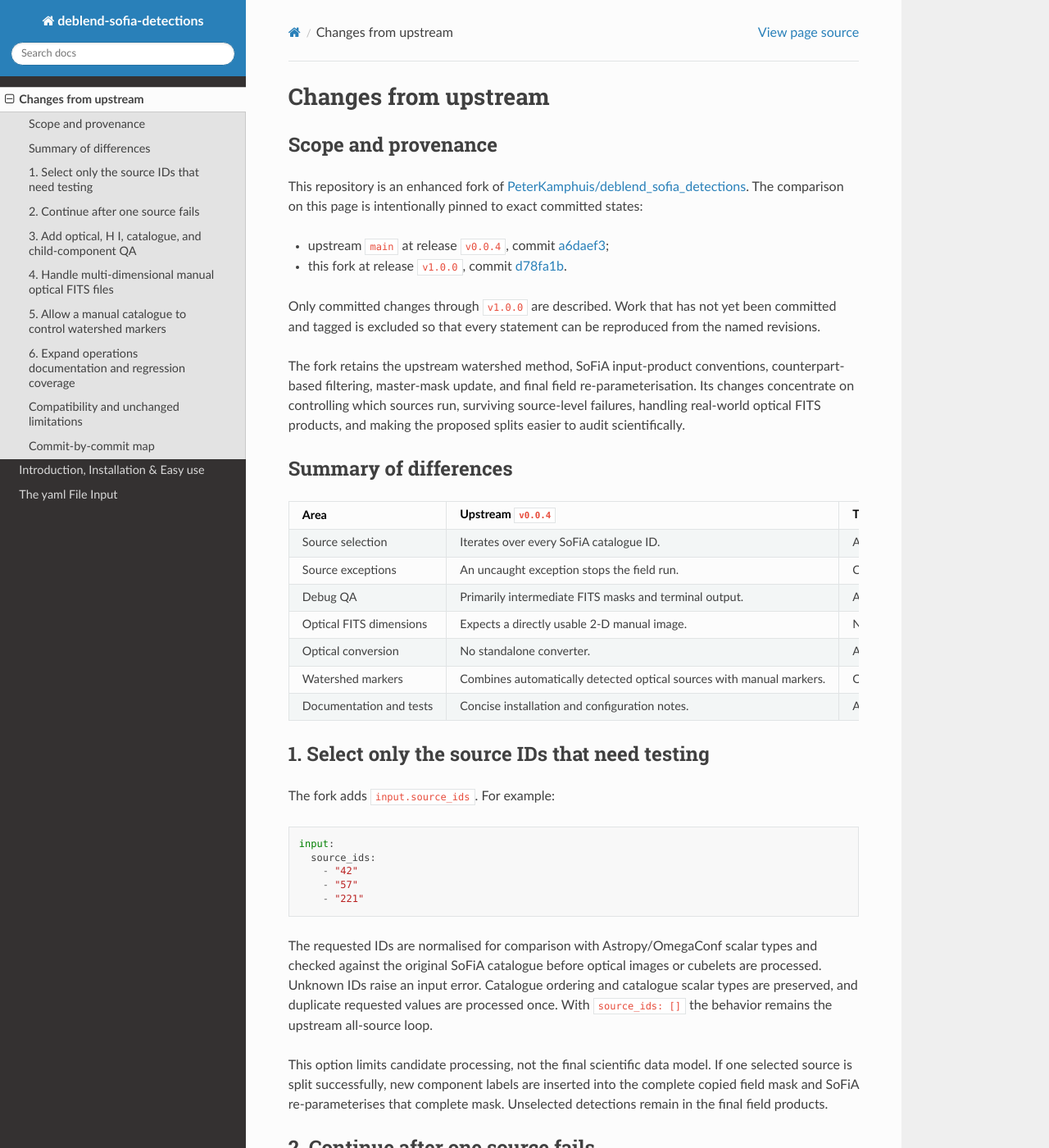
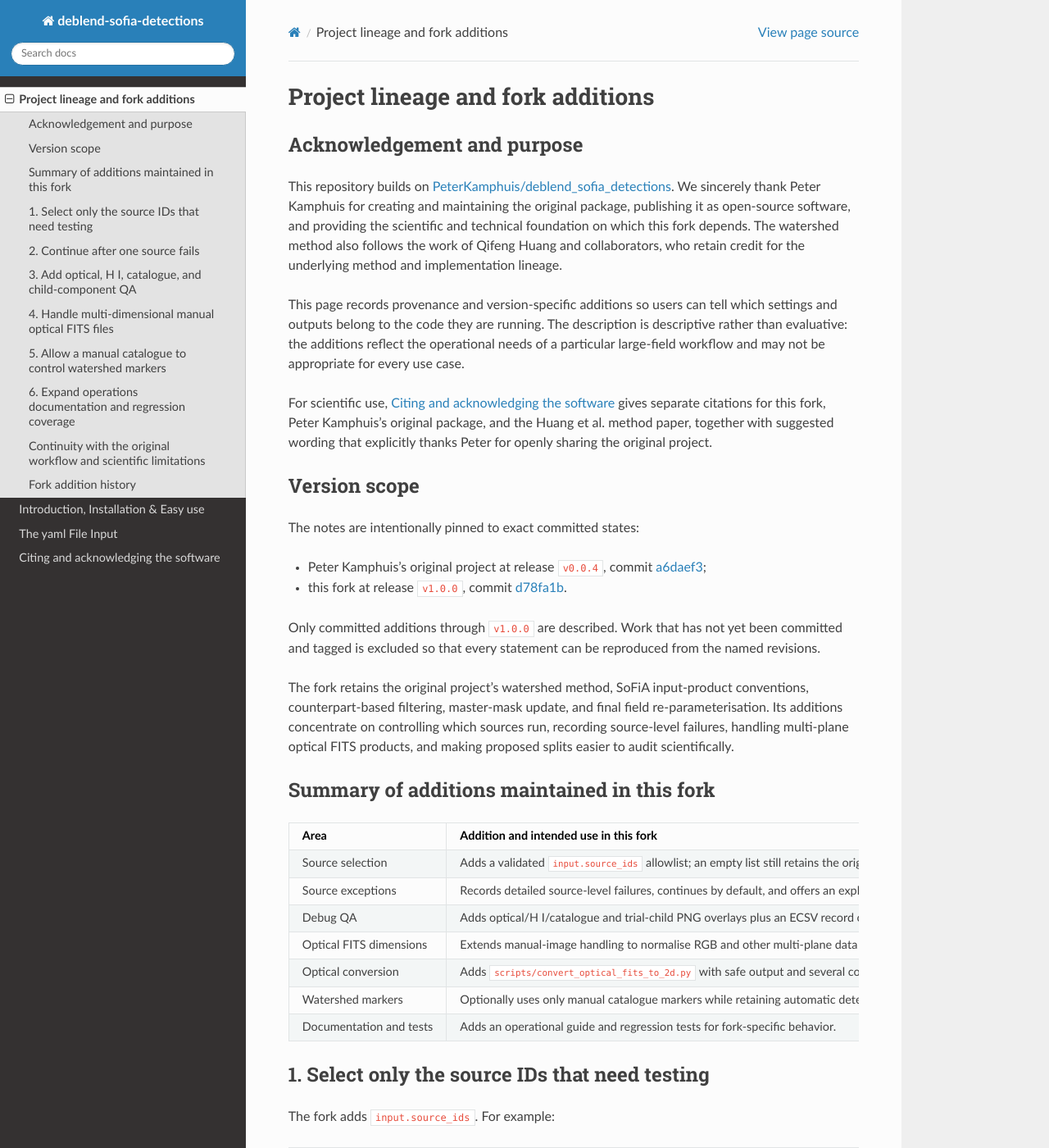
Before and after one commit to PeterKamphuis/deblend_sofia_detections, a Sphinx documentation site: the page built from docs/source/Fork_Differences.rst, in a window 1280 px wide and 1400 px high. Shown: the whole window at 82% size. Built offline with Sphinx 7.4.7 and the Read the Docs theme 3.1.0, drawn with Linux system fonts in a browser that asks for light colours; pages that are not in the unit, such as notebooks, are missing from menus; some of the changed text lies outside the part shown.

Commit message:
Document scientific citation and project lineage

```diff
--- /dev/null
+++ b/docs/source/Citing.rst
@@ -0,0 +1,113 @@
+.. _citing:
+
+Citing and acknowledging the software
+======================================
+
+Thank you for crediting the people whose work made this software possible. This
+fork has two distinct parts of its software provenance: the additions maintained
+by Eric Maina, and the original ``deblend_sofia_detections`` package created and
+openly shared by Peter Kamphuis. The scientific watershed workflow follows Huang
+et al. (2025). Keeping these contributions separate makes the credit accurate
+without implying that Peter authored later fork-specific changes.
+
+Recommended citations for a scientific paper
+--------------------------------------------
+
+If this fork contributes to a published analysis, please include all three of the
+following references:
+
+#. **The exact release of this fork that was used.** Cite the version or commit so
+   readers can reproduce the software environment. For release ``v1.0.0``:
+
+   Maina, E. (2026). *deblend-sofia-detections* (Version 1.0.0) [Computer
+   software]. https://github.com/3rico/deblend_sofia_detections
+
+#. **Peter Kamphuis's original package.** This acknowledges the software
+   foundation from which the fork developed:
+
+   Kamphuis, P. (2026). *deblend_sofia_detections* (Version 0.0.4) [Computer
+   software]. https://github.com/PeterKamphuis/deblend_sofia_detections
+
+#. **The scientific method paper.** Cite this when the watershed-deblending
+   workflow supports the analysis:
+
+   Huang, Q., Wang, J., Lin, X., et al. (2025). WALLABY Pilot Survey: Star
+   Formation Enhancement and Suppression in Gas-rich Galaxy Pairs. *The
+   Astrophysical Journal, 980*, 157.
+   https://doi.org/10.3847/1538-4357/ad9579
+
+Please adapt punctuation and author-list truncation to the journal's reference
+style, while retaining the software title, author, year, version, and repository
+URL. If an archival DOI is assigned to a later software release, prefer that DOI
+to the repository URL.
+
+Suggested wording
+-----------------
+
+A methods section could say:
+
+   H I detections were deblended with ``deblend-sofia-detections`` v1.0.0
+   (Maina 2026), a fork of Peter Kamphuis's ``deblend_sofia_detections`` v0.0.4
+   (Kamphuis 2026), using the watershed-deblending approach described by Huang et
+   al. (2025).
+
+An acknowledgements section may additionally say:
+
+   We thank Peter Kamphuis for creating and openly sharing the original
+   ``deblend_sofia_detections`` package on which this fork is based.
+
+These sentences are templates, not mandatory wording. They are intended to make
+the lineage explicit while preserving each contributor's role.
+
+BibTeX
+------
+
+The following entries can be copied into a bibliography database and adjusted to
+the target journal's conventions:
+
+.. code-block:: bibtex
+
+   @software{maina_deblend_sofia_detections_2026,
+     author  = {Maina, Eric},
+     title   = {deblend-sofia-detections},
+     version = {1.0.0},
+     year    = {2026},
+     url     = {https://github.com/3rico/deblend_sofia_detections},
+     note    = {Computer software}
+   }
+
+   @software{kamphuis_deblend_sofia_detections_2026,
+     author  = {Kamphuis, Peter},
+     title   = {deblend_sofia_detections},
+     version = {0.0.4},
+     year    = {2026},
+     url     = {https://github.com/PeterKamphuis/deblend_sofia_detections},
+     note    = {Computer software}
+   }
+
+   @article{huang_wallaby_pairs_2025,
+     author  = {Huang, Qifeng and Wang, Jing and Lin, Xuchen and Oh, Se-Heon and
+                Chen, Xinkai and Catinella, Barbara and Deg, Nathan and
+                Dénes, Helga and For, Bi-Qing and Koribalski, Baerbel and
+                Lee-Waddell, Karen and Rhee, Jonghwan and Shen, Austin and
+                Shao, Li and Spekkens, Kristine and Staveley-Smith, Lister and
+                Westmeier, Tobias and Wong, O. Ivy and Bosma, Albert},
+     title   = {{WALLABY Pilot Survey: Star Formation Enhancement and
+                 Suppression in Gas-rich Galaxy Pairs}},
+     journal = {The Astrophysical Journal},
+     volume  = {980},
+     pages   = {157},
+     year    = {2025},
+     doi     = {10.3847/1538-4357/ad9579}
+   }
+
+Machine-readable citation metadata
+----------------------------------
+
+The repository root contains ``CITATION.cff``. GitHub and compatible reference
+managers can use this file to generate a citation for the fork. Its ``references``
+also record Peter Kamphuis's original project and the Huang et al. method paper.
+
+For an unreleased checkout, replace the release version with the output of
+``deblend -v`` when it identifies the build, and record the full Git commit hash.
+The release or commit should also appear in the paper's reproducibility records.
--- a/docs/source/Fork_Differences.rst
+++ b/docs/source/Fork_Differences.rst
@@ -1,65 +1,77 @@
 .. _fork-differences:
 
-Changes from upstream
-=====================
+Project lineage and fork additions
+==================================
 
-Scope and provenance
---------------------
+Acknowledgement and purpose
+---------------------------
 
-This repository is an enhanced fork of
+This repository builds on
 `PeterKamphuis/deblend_sofia_detections <https://github.com/PeterKamphuis/deblend_sofia_detections>`_.
-The comparison on this page is intentionally pinned to exact committed states:
+We sincerely thank Peter Kamphuis for creating and maintaining the original
+package, publishing it as open-source software, and providing the scientific and
+technical foundation on which this fork depends. The watershed method also follows
+the work of Qifeng Huang and collaborators, who retain credit for the underlying
+method and implementation lineage.
 
-* upstream ``main`` at release ``v0.0.4``, commit
+This page records provenance and version-specific additions so users can tell
+which settings and outputs belong to the code they are running. The description is
+descriptive rather than evaluative: the additions reflect the operational needs of
+a particular large-field workflow and may not be appropriate for every use case.
+
+For scientific use, :doc:`Citing` gives separate citations for this fork, Peter
+Kamphuis's original package, and the Huang et al. method paper, together with
+suggested wording that explicitly thanks Peter for openly sharing the original
+project.
+
+Version scope
+-------------
+
+The notes are intentionally pinned to exact committed states:
+
+* Peter Kamphuis's original project at release ``v0.0.4``, commit
   `a6daef3 <https://github.com/PeterKamphuis/deblend_sofia_detections/commit/a6daef3>`_;
 * this fork at release ``v1.0.0``, commit
   `d78fa1b <https://github.com/3rico/deblend_sofia_detections/commit/d78fa1b>`_.
 
-Only committed changes through ``v1.0.0`` are described. Work that has not yet
+Only committed additions through ``v1.0.0`` are described. Work that has not yet
 been committed and tagged is excluded so that every statement can be reproduced
 from the named revisions.
 
-The fork retains the upstream watershed method, SoFiA input-product conventions,
-counterpart-based filtering, master-mask update, and final field
-re-parameterisation. Its changes concentrate on controlling which sources run,
-surviving source-level failures, handling real-world optical FITS products, and
-making the proposed splits easier to audit scientifically.
+The fork retains the original project's watershed method, SoFiA input-product
+conventions, counterpart-based filtering, master-mask update, and final field
+re-parameterisation. Its additions concentrate on controlling which sources run,
+recording source-level failures, handling multi-plane optical FITS products, and
+making proposed splits easier to audit scientifically.
 
-Summary of differences
-----------------------
+Summary of additions maintained in this fork
+--------------------------------------------
 
 .. list-table::
    :header-rows: 1
-   :widths: 20 36 44
+   :widths: 25 75
 
    * - Area
-     - Upstream ``v0.0.4``
-     - This fork ``v1.0.0``
+     - Addition and intended use in this fork
    * - Source selection
-     - Iterates over every SoFiA catalogue ID.
      - Adds a validated ``input.source_ids`` allowlist; an empty list still
-       processes every source.
+       retains the original all-source workflow.
    * - Source exceptions
-     - An uncaught exception stops the field run.
-     - Continues by default, records detailed failures, and offers an explicit
-       fail-fast setting.
+     - Records detailed source-level failures, continues by default, and offers
+       an explicit fail-fast setting.
    * - Debug QA
-     - Primarily intermediate FITS masks and terminal output.
      - Adds optical/H I/catalogue and trial-child PNG overlays plus an ECSV record
        of plotted catalogue coordinates.
    * - Optical FITS dimensions
-     - Expects a directly usable 2-D manual image.
-     - Normalises RGB and other multi-plane images to 2-D using celestial WCS.
+     - Extends manual-image handling to normalise RGB and other multi-plane data
+       to 2-D using celestial WCS.
    * - Optical conversion
-     - No standalone converter.
      - Adds ``scripts/convert_optical_fits_to_2d.py`` with safe output and several
        collapse methods.
    * - Watershed markers
-     - Combines automatically detected optical sources with manual markers.
      - Optionally uses only manual catalogue markers while retaining automatic
        detections as QA context.
    * - Documentation and tests
-     - Concise installation and configuration notes.
      - Adds an operational guide and regression tests for fork-specific behavior.
 
 1. Select only the source IDs that need testing
@@ -77,7 +89,7 @@
 types and checked against the original SoFiA catalogue before optical images or
 cubelets are processed. Unknown IDs raise an input error. Catalogue ordering and
 catalogue scalar types are preserved, and duplicate requested values are processed
-once. With ``source_ids: []`` the behavior remains the upstream all-source loop.
+once. With ``source_ids: []`` the original all-source loop is retained.
 
 This option limits candidate processing, not the final scientific data model. If
 one selected source is split successfully, new component labels are inserted into
@@ -131,10 +143,11 @@
 4. Handle multi-dimensional manual optical FITS files
 -----------------------------------------------------
 
-The fork no longer assumes that every manual optical FITS image is already 2-D.
-It inspects WCS axis metadata, maps the two celestial pixel axes onto NumPy array
-axes, and averages all non-celestial axes. This supports conventional plane-first
-cubes as well as RGB/RGBA arrays whose colour axis is stored elsewhere.
+In addition to the original 2-D manual-image path, the fork accepts
+multi-dimensional optical FITS images. It inspects WCS axis metadata, maps the two
+celestial pixel axes onto NumPy array axes, and averages all non-celestial axes.
+This supports conventional plane-first cubes as well as RGB/RGBA arrays whose
+colour axis is stored elsewhere.
 
 The reduction records the original shape and collapsed axes, retains celestial
 WCS for later cutouts, and raises focused input errors when the FITS file has no
@@ -173,10 +186,10 @@
 6. Expand operations documentation and regression coverage
 -----------------------------------------------------------
 
-The fork replaces the short README with a beginner-oriented guide covering the
-cube-mask-catalogue relationship, watershed routes, required SoFiA products,
-installation, copied-workspace safety, source allowlists, manual images and
-catalogues, outputs, scientific QA, and troubleshooting. The advanced
+The fork complements the original project documentation with a beginner-oriented
+guide covering the cube-mask-catalogue relationship, watershed routes, required
+SoFiA products, installation, copied-workspace safety, source allowlists, manual
+images and catalogues, outputs, scientific QA, and troubleshooting. The advanced
 configuration reference documents each new setting.
 
 Focused tests cover source-ID selection and error reporting, stale failure-log
@@ -184,19 +197,19 @@
 multi-axis optical reduction, the standalone converter CLI, and manual-only marker
 selection.
 
-Compatibility and unchanged limitations
-----------------------------------------
+Continuity with the original workflow and scientific limitations
+-----------------------------------------------------------------
 
-The new controls are compatible with the upstream workflow when left at their
-defaults:
+The original project's broad workflow remains available when the fork-specific
+controls are left at their defaults:
 
 * ``input.source_ids: []`` processes all catalogue IDs;
 * ``input.manual_markers_only: false`` retains automatic optical markers;
 * ``general.debug: false`` does not generate the new PNG/ECSV QA products.
 
-The exception policy is intentionally different: this fork continues after a
-source-level error by default. Set ``general.continue_on_source_error: false`` for
-upstream-style fail-fast behavior.
+The exception policy is a version-specific choice: this fork continues after a
+source-level error by default. Set ``general.continue_on_source_error: false``
+when fail-fast behavior is preferred.
 
 Scientific limitations remain. The software still divides only voxels already in
 the parent SoFiA mask, assigns each voxel wholly to one child, and can mistake
@@ -206,8 +219,8 @@
 auditable; they do not remove the need for scientific review or the requirement to
 work on a complete copy.
 
-Commit-by-commit map
---------------------
+Fork addition history
+---------------------
 
 * ``638f517`` — source-ID filtering, validation, initial full user guide, and
   source-selection tests.
```
Also changed, not shown: other parts of docs/source/Fork_Differences.rst (+2 -2 lines), README.md (+81 -37 lines), docs/source/Advanced.rst (+5 -4 lines), docs/source/index.rst (+21 -14 lines), 1 other file.
